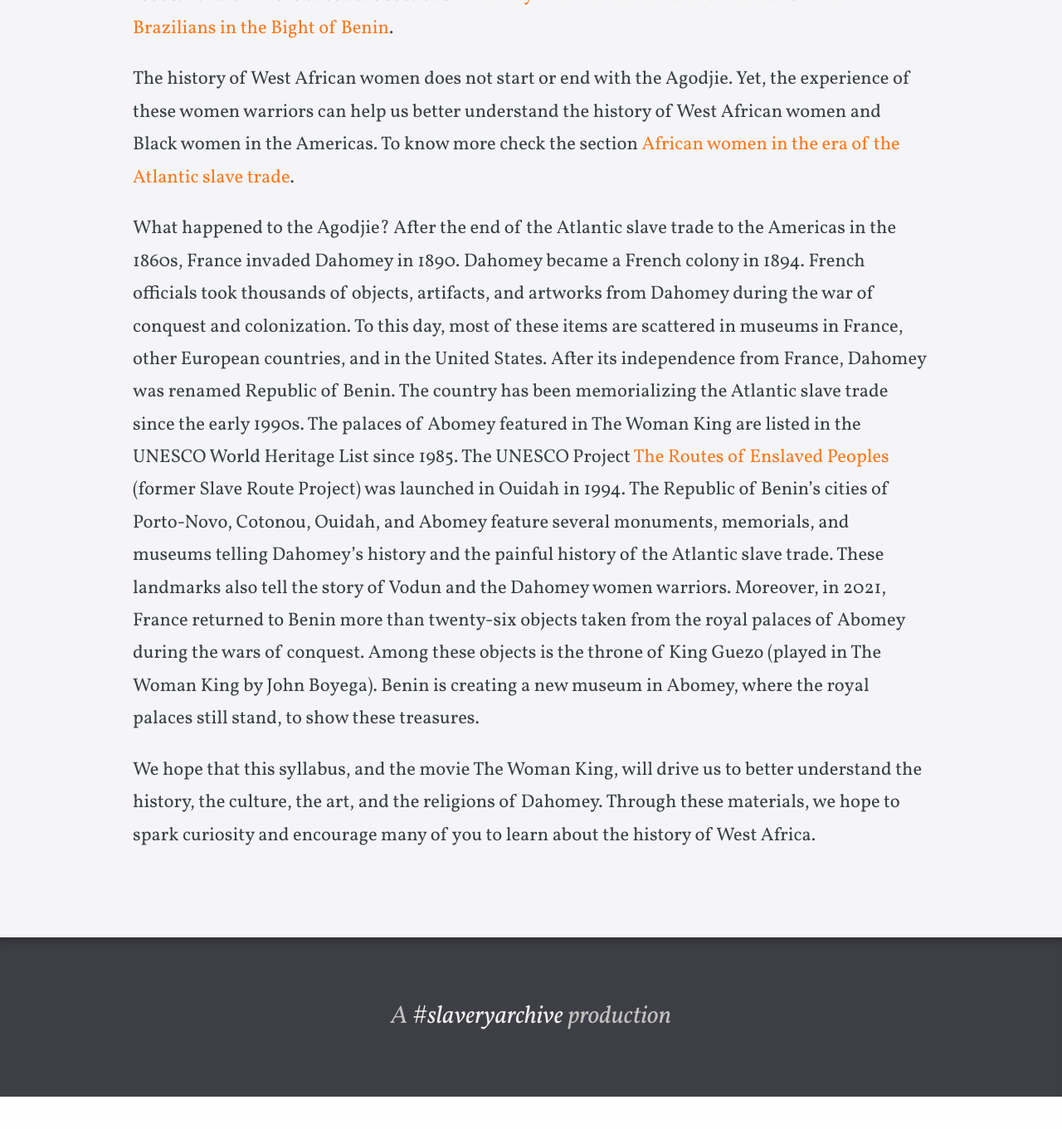
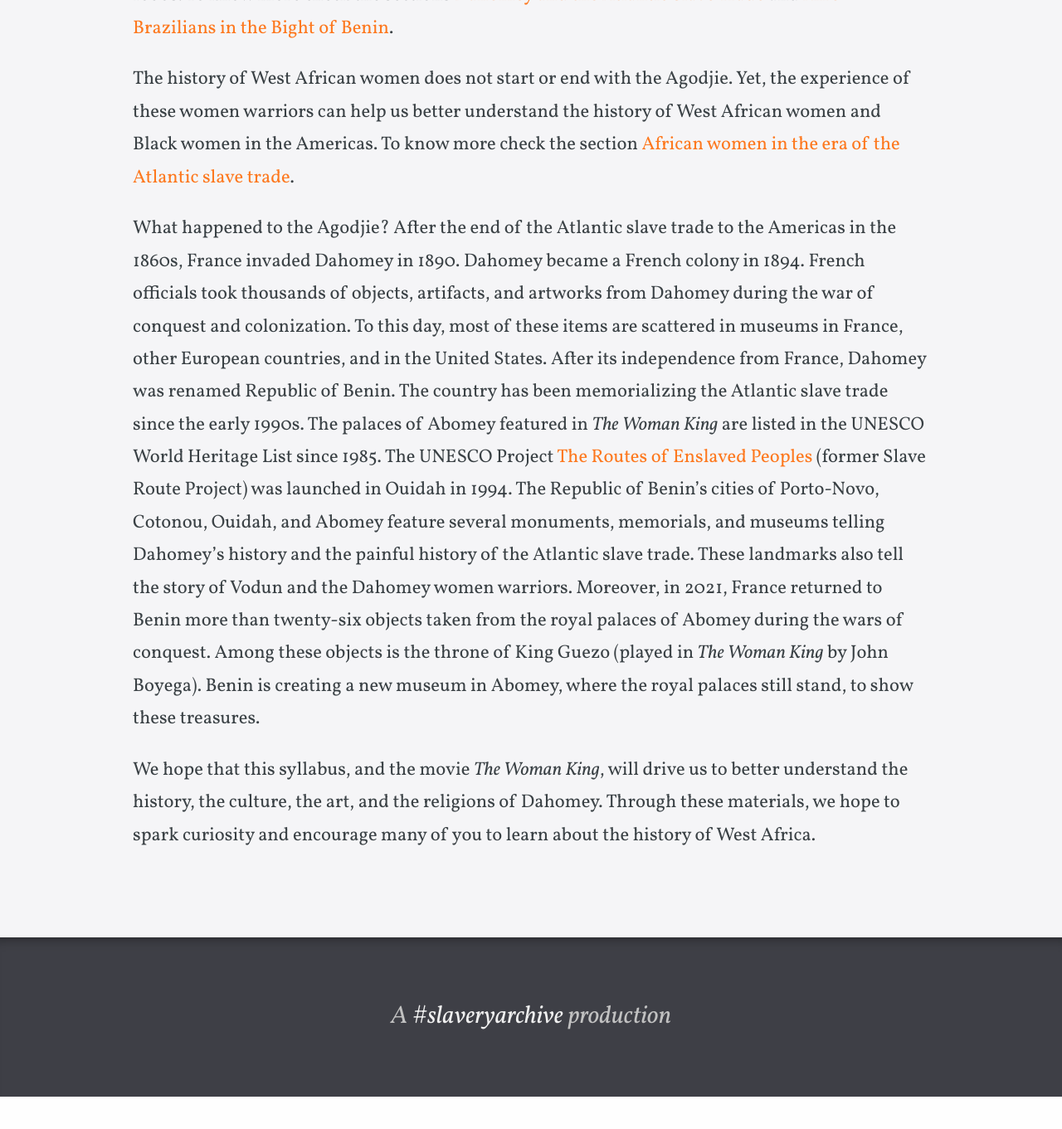
Before and after one commit to elotroalex/womanking, a Jekyll site: the page built from guide.html, in a window 1280 px wide and 1400 px high, scrolled down 4931 px. Shown: the top 1361 px of the window at 83% size. Built offline with Jekyll 4.4.1, drawn with Linux system fonts in a browser that asks for light colours; some web fonts are replaced; some of the changed text lies outside the part shown.

Commit message:
added italics to TWQ

```diff
--- a/guide.html
+++ b/guide.html
@@ -31,7 +31,7 @@ Melville Herskovits also published a two-volume book on Dahomey.</p>
 </figure>
 <p class="editable">The population of Dahomey were men and women identified as Fon. Fon
 is a Gbe language, still spoken today by nearly two million people in the
-Republic of Benin. As the movie The Woman King underscores, royal women
+Republic of Benin. As the movie <em>The Woman King</em> underscores, royal women
 were not mere spectators of the developments of Dahomey. During a short
 period of time in the early eighteenth century, Tassi Hangbé, the
 daughter of King Huegabja became either Dahomey’s regent or the queen
@@ -59,7 +59,7 @@ warrior women stand facing the camera, some sit down. The king sits in the cente
 throne" />
 <figcaption aria-hidden="true"><small>Historical picture of the Agodjie, circa 1890, author unknown</small></figcaption>
 </figure>
-<p class="editable">The movie The Woman King shows Agodjie gathered around altars and
+<p class="editable">The movie <em>The Woman King</em> shows Agodjie gathered around altars and
 making offerings of food and drinks to their deceased warrior mates. In
 one scene, Amenza (Shelia Atim) consults the Ifa for Nanisca (Viola
 Davis). Although Dahomean religion is not perfectly portrayed in the
@@ -135,8 +135,8 @@ conquest and colonization. To this day, most of these items are
 scattered in museums in France, other European countries, and in the
 United States. After its independence from France, Dahomey was renamed
 Republic of Benin. The country has been memorializing the Atlantic slave
-trade since the early 1990s. The palaces of Abomey featured in The Woman
-King are listed in the UNESCO World Heritage List since 1985. The UNESCO
+trade since the early 1990s. The palaces of Abomey featured in <em>The Woman
+King</em> are listed in the UNESCO World Heritage List since 1985. The UNESCO
 Project <a
 href="https://en.unesco.org/themes/fostering-rights-inclusion/slave-route"  target="_blank">The
 Routes of Enslaved Peoples</a> (former Slave Route Project) was launched
@@ -147,10 +147,10 @@ Atlantic slave trade. These landmarks also tell the story of Vodun and
 the Dahomey women warriors. Moreover, in 2021, France returned to Benin
 more than twenty-six objects taken from the royal palaces of Abomey
 during the wars of conquest. Among these objects is the throne of King
-Guezo (played in The Woman King by John Boyega). Benin is creating a new
+Guezo (played in <em>The Woman King</em> by John Boyega). Benin is creating a new
 museum in Abomey, where the royal palaces still stand, to show these
 treasures.</p>
-<p class="editable">We hope that this syllabus, and the movie The Woman King, will drive
+<p class="editable">We hope that this syllabus, and the movie <em>The Woman King</em>, will drive
 us to better understand the history, the culture, the art, and the
 religions of Dahomey. Through these materials, we hope to spark
 curiosity and encourage many of you to learn about the history of West
```
